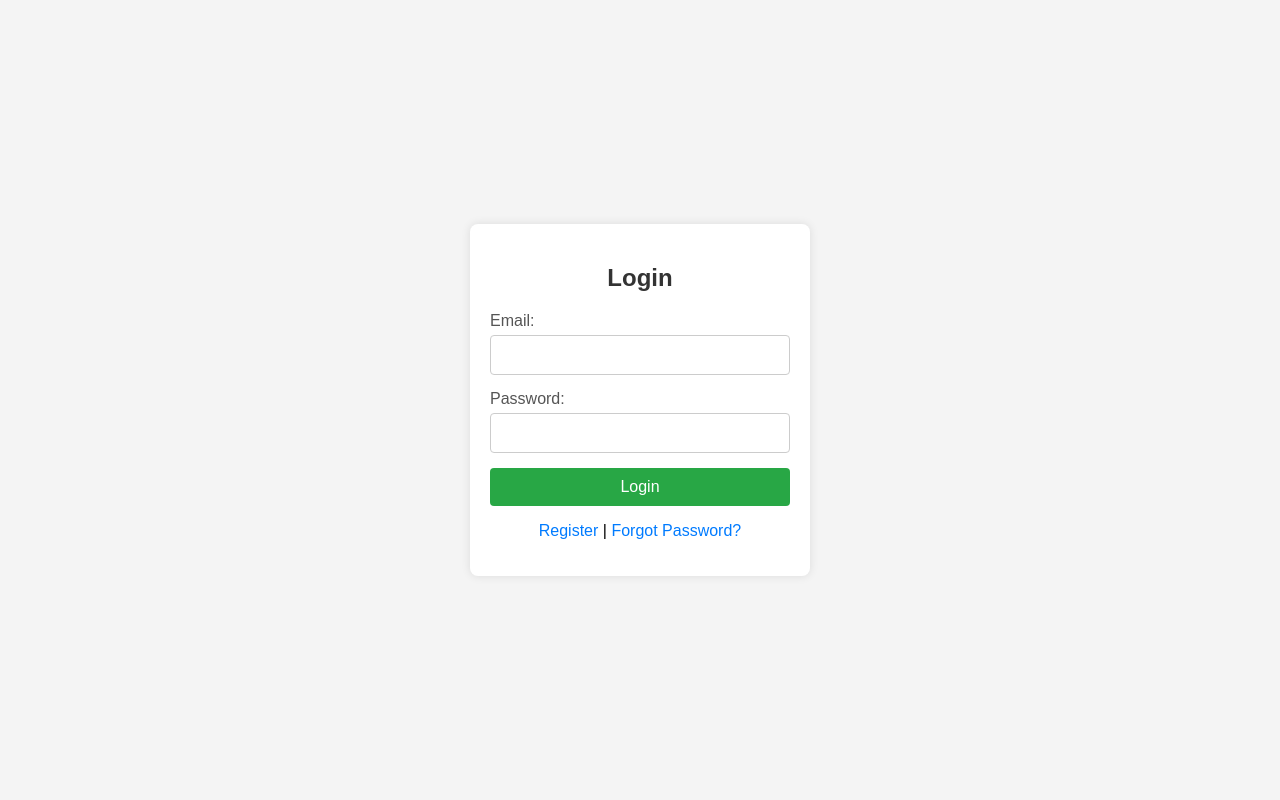
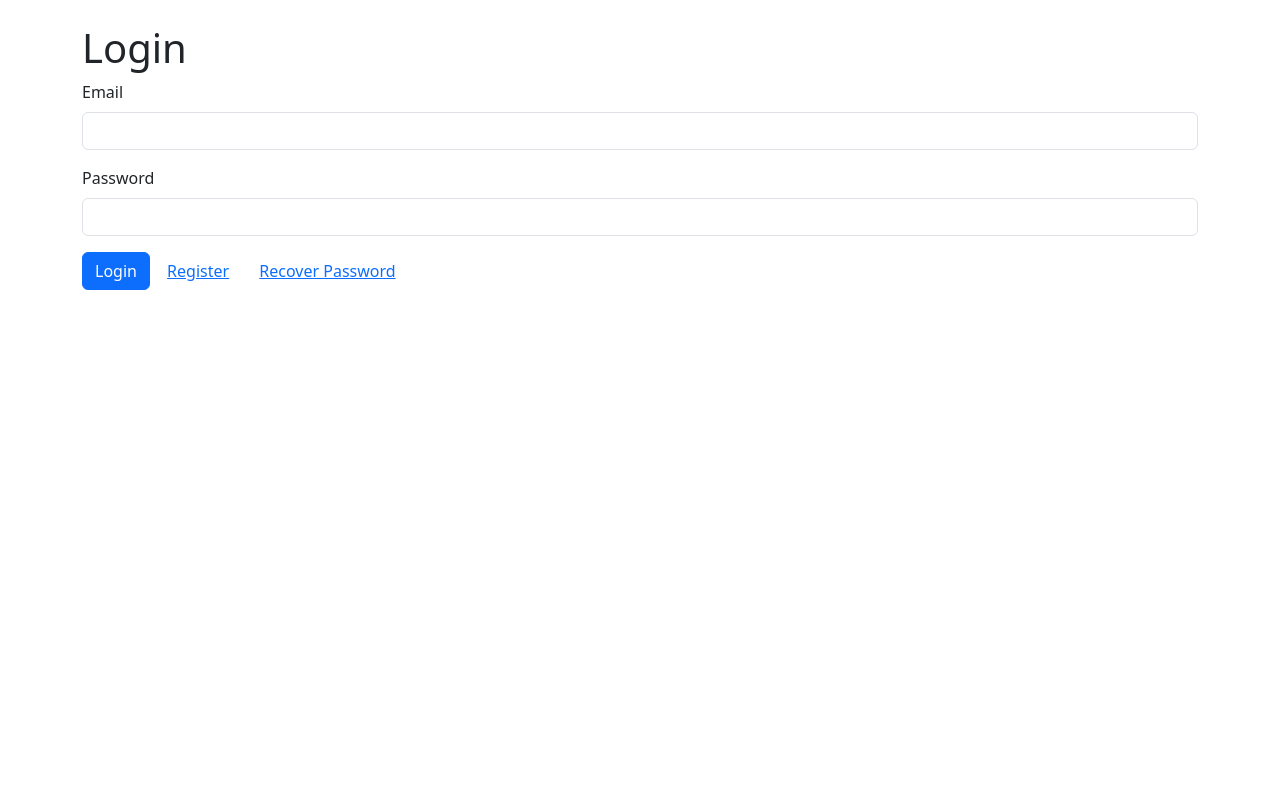
Before and after one commit to nonahgame/nal-hpl, a Flask app: page /login in a window 1280 px wide. Run offline with Flask 3, Linux system fonts and the light colour scheme.

Commit message:
Update login.html

```diff
--- a/templates/login.html
+++ b/templates/login.html
@@ -3,100 +3,37 @@
 <head>
     <meta charset="UTF-8">
     <meta name="viewport" content="width=device-width, initial-scale=1.0">
-    <title>Login - Open International Hospital</title>
-    <style>
-        body {
-            font-family: Arial, sans-serif;
-            background-color: #f4f4f4;
-            margin: 0;
-            padding: 0;
-            display: flex;
-            justify-content: center;
-            align-items: center;
-            height: 100vh;
-        }
-        .container {
-            background-color: #fff;
-            padding: 20px;
-            border-radius: 8px;
-            box-shadow: 0 0 10px rgba(0, 0, 0, 0.1);
-            width: 300px;
-        }
-        h2 {
-            text-align: center;
-            color: #333;
-        }
-        form {
-            display: flex;
-            flex-direction: column;
-        }
-        label {
-            margin-bottom: 5px;
-            color: #555;
-        }
-        input[type="email"], input[type="password"] {
-            padding: 10px;
-            margin-bottom: 15px;
-            border: 1px solid #ccc;
-            border-radius: 4px;
-            font-size: 16px;
-        }
-        button {
-            padding: 10px;
-            background-color: #28a745;
-            color: #fff;
-            border: none;
-            border-radius: 4px;
-            cursor: pointer;
-            font-size: 16px;
-        }
-        button:hover {
-            background-color: #218838;
-        }
-        .flash-messages {
-            margin-bottom: 15px;
-        }
-        .flash-messages .error {
-            color: red;
-        }
-        .flash-messages .success {
-            color: green;
-        }
-        .links {
-            text-align: center;
-            margin-top: 10px;
-        }
-        .links a {
-            color: #007bff;
-            text-decoration: none;
-        }
-        .links a:hover {
-            text-decoration: underline;
-        }
-    </style>
+    <title>Login</title>
+    <link href="https://cdn.jsdelivr.net/npm/bootstrap@5.3.0/dist/css/bootstrap.min.css" rel="stylesheet">
+    <link rel="stylesheet" href="{{ url_for('static', filename='style.css') }}">
 </head>
 <body>
-    <div class="container">
-        <h2>Login</h2>
-        <div class="flash-messages">
+    <div class="container mt-4">
+        <h1>Login</h1>
         {% with messages = get_flashed_messages(with_categories=true) %}
             {% if messages %}
                 {% for category, message in messages %}
-                        <p class="{{ category }}">{{ message }}</p>
+                    <div class="alert alert-{{ 'success' if category == 'success' else 'danger' }} alert-dismissible fade show" role="alert">
+                        {{ message }}
+                        <button type="button" class="btn-close" data-bs-dismiss="alert" aria-label="Close"></button>
+                    </div>
                 {% endfor %}
             {% endif %}
         {% endwith %}
+        <form method="POST" action="{{ url_for('login') }}">
+            <div class="mb-3">
+                <label for="email" class="form-label">Email</label>
+                <input type="email" name="email" id="email" class="form-control" required>
             </div>
-        <form method="POST" action="{{ url_for('login') }}">
-            <label for="email">Email:</label>
-            <input type="email" id="email" name="email" required>
-            <label for="password">Password:</label>
-            <input type="password" id="password" name="password" required>
-            <button type="submit">Login</button>
+            <div class="mb-3">
+                <label for="password" class="form-label">Password</label>
+                <input type="password" name="password" id="password" class="form-control" required>
+            </div>
+            <button type="submit" class="btn btn-primary">Login</button>
+            <a href="{{ url_for('register') }}" class="btn btn-link">Register</a>
+            <a href="{{ url_for('recover') }}" class="btn btn-link">Recover Password</a>
         </form>
-        <div class="links">
-            <p><a href="{{ url_for('register') }}">Register</a> | <a href="{{ url_for('recover') }}">Forgot Password?</a></p>
     </div>
-    </div>
+    <script src="https://cdn.jsdelivr.net/npm/bootstrap@5.3.0/dist/js/bootstrap.bundle.min.js"></script>
 </body>
 </html>
```
Lines whose indentation alone changed are shown as unchanged.
